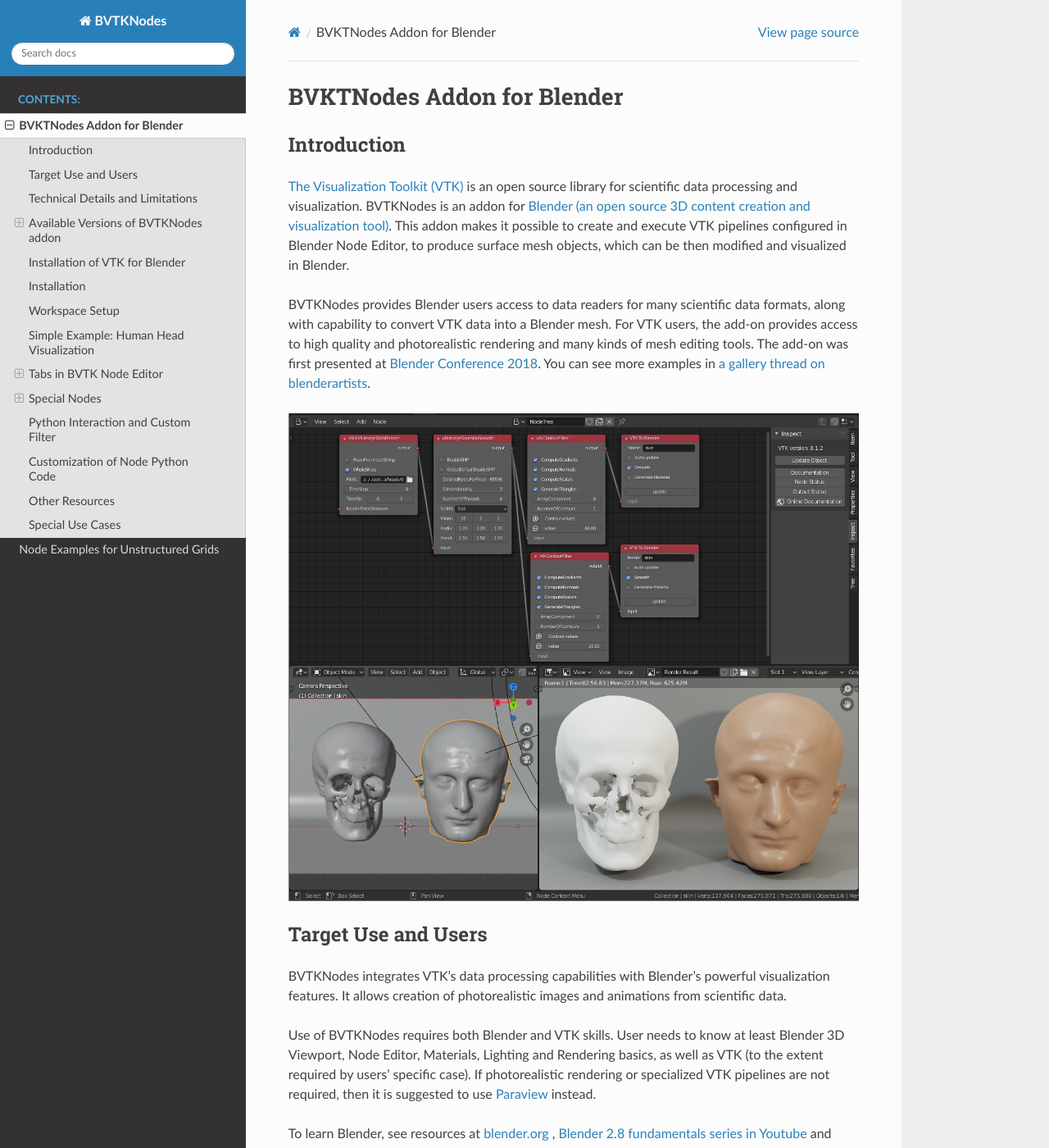
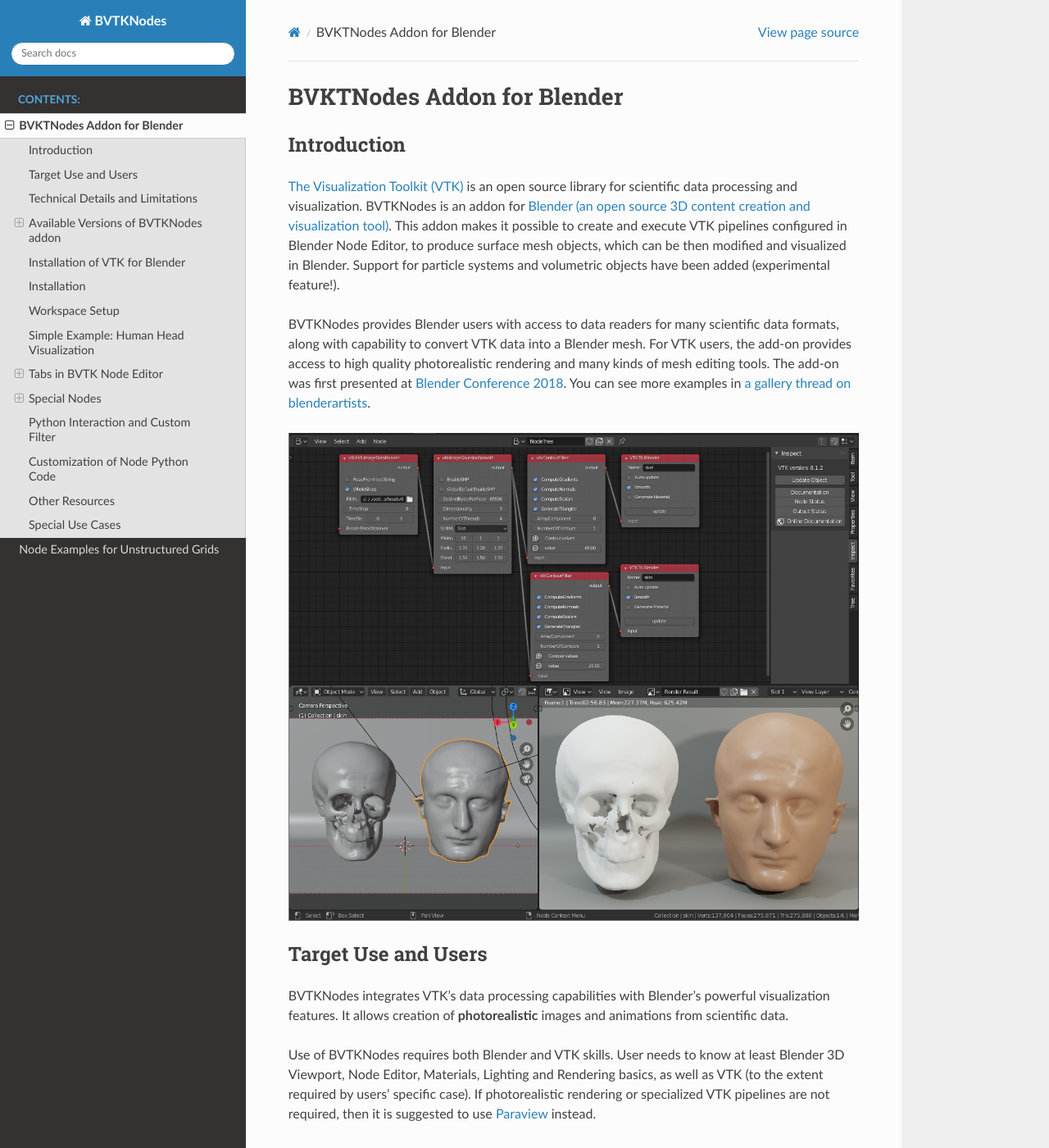
Before and after one commit to simboden/BVtkNodes, a Sphinx documentation site: the page built from docs/BVTKNodes.rst, in a window 1280 px wide and 1400 px high. Shown: the whole window at 82% size. Built offline with Sphinx 7.4.7 and the Read the Docs theme 2.0.0, drawn with Linux system fonts in a browser that asks for light colours.

Commit message:
Minor updates to docs

```diff
--- a/docs/BVTKNodes.rst
+++ b/docs/BVTKNodes.rst
@@ -10,12 +10,14 @@
 `Blender (an open source 3D content creation and visualization tool) <https://www.blender.org/>`_.
 This addon makes it possible to create and execute VTK pipelines
 configured in Blender Node Editor, to produce surface mesh objects,
-which can be then modified and visualized in Blender.
+which can be then modified and visualized in Blender. Support for
+particle systems and volumetric objects have been added (experimental
+feature!).
 
-BVTKNodes provides Blender users access to data readers for many
+BVTKNodes provides Blender users with access to data readers for many
 scientific data formats, along with capability to convert VTK data
 into a Blender mesh. For VTK users, the add-on provides access to high
-quality and photorealistic rendering and many kinds of mesh editing tools.
+quality photorealistic rendering and many kinds of mesh editing tools.
 The add-on was first presented at
 `Blender Conference 2018 <https://www.youtube.com/watch?v=KcF4LBTTyvk>`_.
 You can see more examples in
@@ -28,7 +30,7 @@
 --------------------
 
 BVTKNodes integrates VTK's data processing capabilities with Blender's
-powerful visualization features. It allows creation of photorealistic
+powerful visualization features. It allows creation of **photorealistic**
 images and animations from scientific data.
 
 Use of BVTKNodes requires both Blender and VTK skills. User needs to
```
